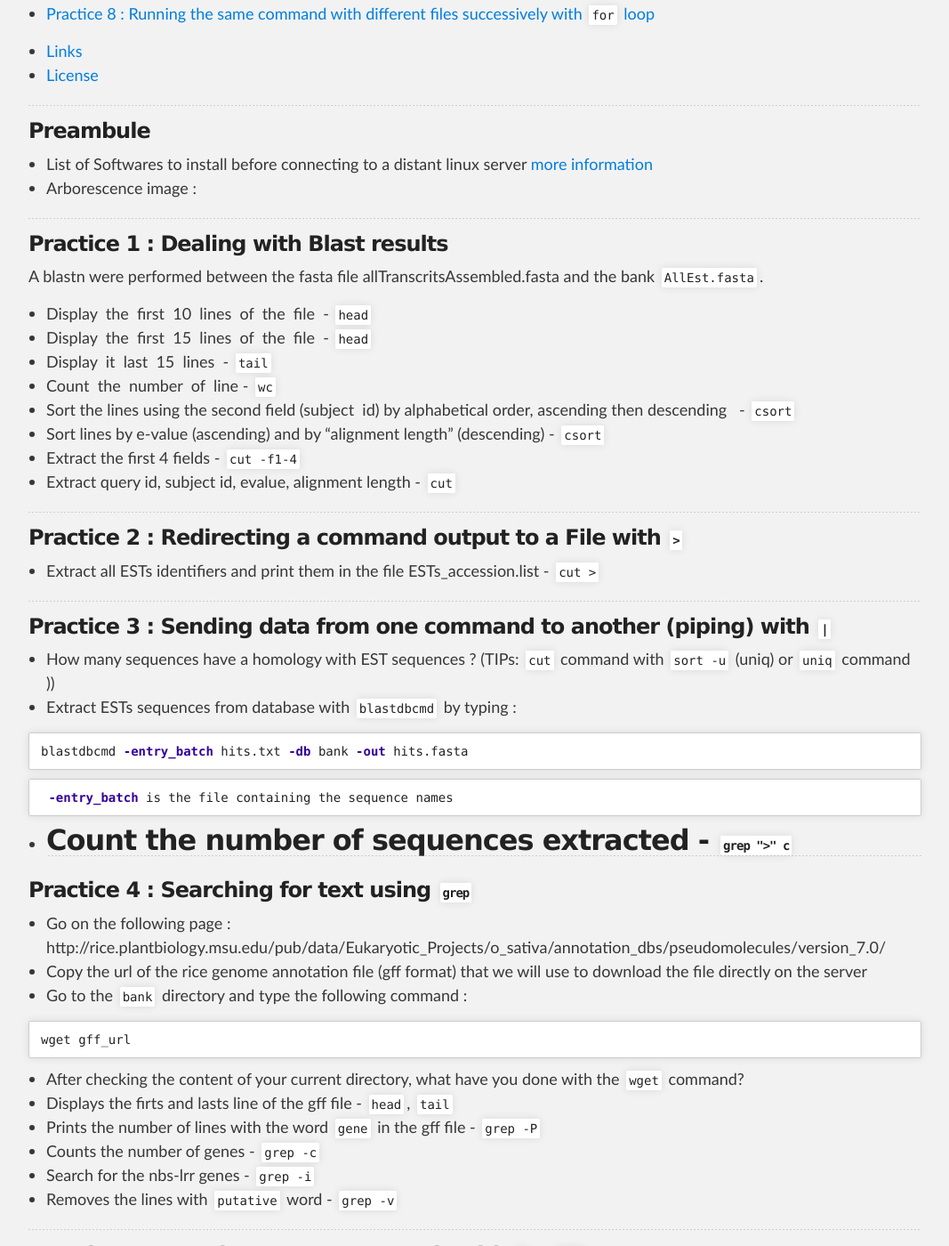
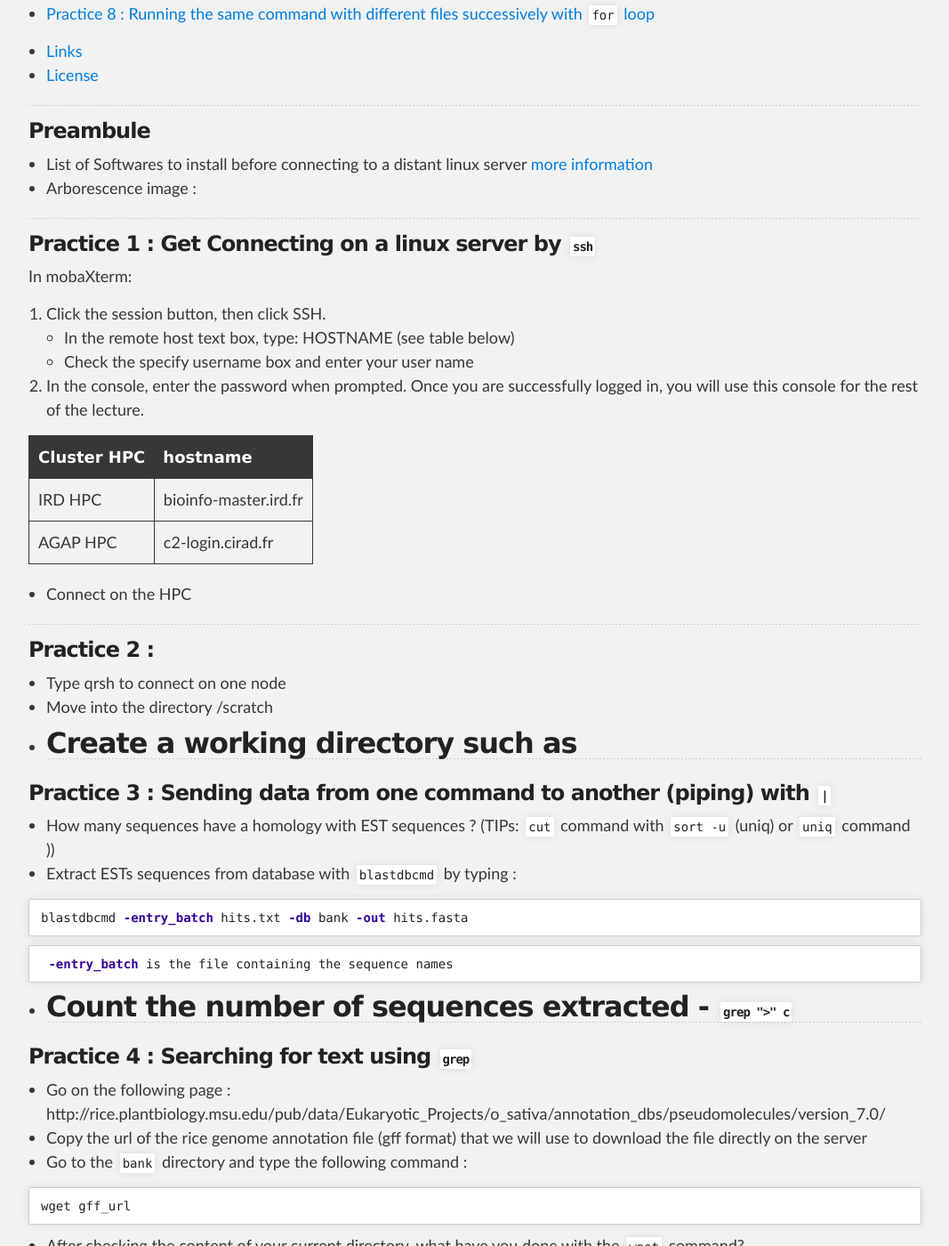
Before and after one commit to SouthGreenPlatform/trainings, a Jekyll site: the page built from _pages/linux/linuxPracticeJedi.md, in a window 1280 px wide and 1400 px high, scrolled down 807 px. Shown: the whole window at 89% size, without its empty margins (106-1173 px from the left). Built offline with Jekyll 4.4.1, drawn with Linux system fonts in a browser that asks for light colours; nearby versions of some CDN libraries.

Commit message:
Add new practice 1

```diff
--- a/_pages/linux/linuxPracticeJedi.md
+++ b/_pages/linux/linuxPracticeJedi.md
@@ -43,24 +43,30 @@ description: Advanced Linux Practice page
 -----------------------
 
 <a name="practice-1"></a>
-### Practice 1 : Dealing with Blast results
+### Practice 1 : Get Connecting on a linux server by `ssh`
 
-A blastn were performed between the fasta file allTranscritsAssembled.fasta and the bank `AllEst.fasta`.
-* Display  the  first  10  lines  of  the  file  - `head`
-* Display  the  first  15  lines  of  the  file  - `head`
-* Display  it  last  15  lines  - `tail`
-* Count  the  number  of  line - `wc`
-* Sort the lines using the second field (subject  id) by alphabetical order, ascending then descending   - `csort`
-* Sort lines by e‐value (ascending) and by “alignment length” (descending) - `csort`
-* Extract the first 4 fields - `cut -f1-4`
-* Extract query id, subject id, evalue, alignment length - `cut`
+In mobaXterm:
+1. Click the session button, then click SSH.
+  * In the remote host text box, type: HOSTNAME (see table below)
+  * Check the specify username box and enter your user name
+2. In the console, enter the password when prompted.
+Once you are successfully logged in, you will use this console for the rest of the lecture.
+
+| Cluster HPC | hostname|
+| :------------- | :------------- |
+| IRD HPC |  bioinfo-master.ird.fr |
+| AGAP HPC |  c2-login.cirad.fr |
+
+* Connect on the HPC
 
 -----------------------
 
 <a name="practice-2"></a>
-### Practice 2 : Redirecting a command output to a File with `>`
-* Extract all ESTs identifiers and print them in the file  ESTs_accession.list - `cut >`
+### Practice 2 :
 
+* Type qrsh to connect on one node
+* Move into the directory /scratch
+* Create a working directory such as <LOGIN>
 -----------------------
 
 <a name="practice-3"></a>
```
Also changed, not shown: other parts of _pages/linux/linuxPracticeJedi.md (+1 -1 lines).
